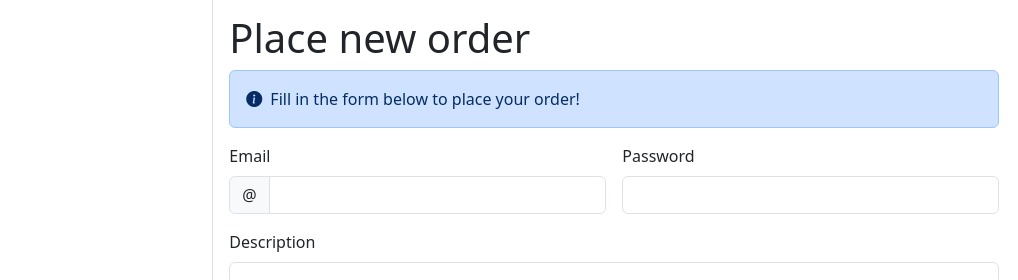
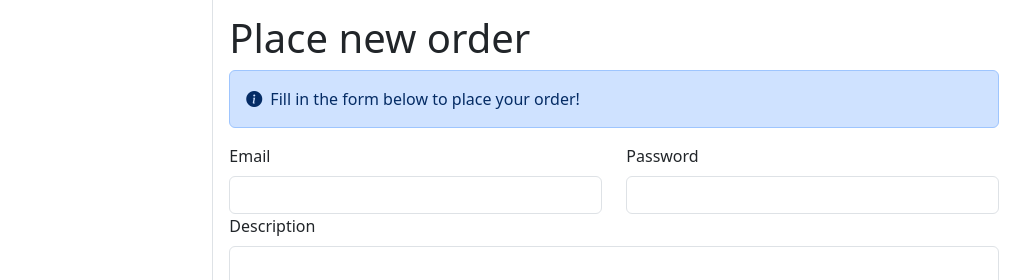
Before and after one commit to ducphuca5/fullstack-learning, a plain HTML site: page week-12/homework-w12.html in a window 1280 px wide. Shown: the part 850-1130 px from the top of the page, 0-1018 px from the left. Drawn offline with nearby package versions, Linux system fonts and the light colour scheme.

Commit message:
homework-w12

```diff
--- a/week-12/homework.html
+++ b/week-12/homework-w12.html
@@ -143,13 +143,10 @@
                 <i class="bi bi-info-circle-fill me-2"></i>Fill in the form
                 below to place your order!
               </div>
-              <form class="row g-3">
+              <form class="row">
                 <div class="col-md-6">
                   <label for="inputEmail4" class="form-label">Email</label>
-                  <div class="input-group">
-                    <span class="input-group-text">@</span>
-                    <input type="email" class="form-control" id="inputEmail4" />
-                  </div>
+                  <input type="email" class="form-control" id="inputEmail4" />
                 </div>
                 <div class="col-md-6">
                   <label for="inputPassword4" class="form-label"
```
